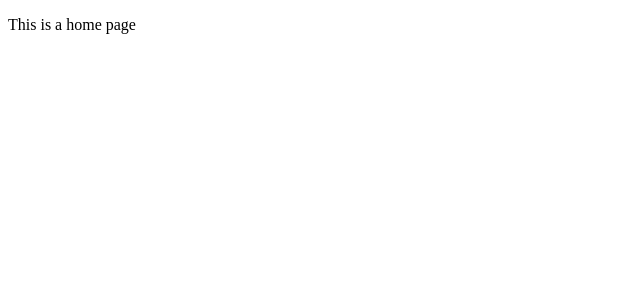
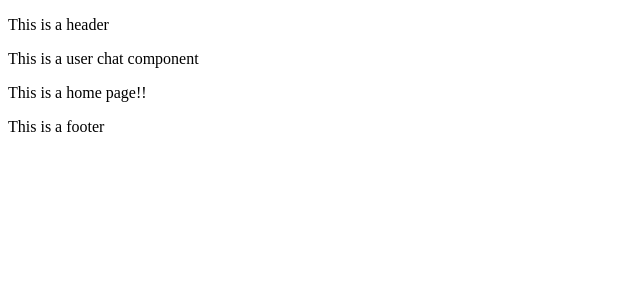
Before and after one commit to Jvilla125/ecommerce-app, a React (Create React App) app: page / in a window 1280 px wide. Shown: the top 300 px of the page, without its empty margins (0-640 px from the left). Built offline with nearby package versions, Linux system fonts and the light colour scheme.

Commit message:
Create a components/user folder that has a component to determine wether a user will have access to the chat component

```diff
--- a/src/App.js
+++ b/src/App.js
@@ -1,6 +1,14 @@
 import React from 'react';
 import { BrowserRouter, Routes, Route } from 'react-router-dom';
 
+// Components
+import HeaderComponent from './pages/components/HeaderComponent';
+import FooterComponent from './pages/components/FooterComponent';
+
+// user components
+import RoutesWithUserChatComponent from './pages/components/user/RoutesWithUserChatComponent';
+
+// Pages:
 import HomePage from './pages/HomePage';
 import CartPage from './pages/CartPage';
 import LoginPage from './pages/LoginPage';
@@ -30,7 +38,11 @@
 function App() {
   return (
     <BrowserRouter>
+      <HeaderComponent />
       <Routes>
+        {/* Creating an component that has all routes inside of it */}
+        {/* This will allow users to have the chat component and admin will not have access */}
+        <Route element={<RoutesWithUserChatComponent />}>
           <Route path="/" element={<HomePage />} />
           <Route path="/cart" element={<CartPage />} />
           <Route path="/product-list" element={<ProductListPage />} />
@@ -39,17 +51,22 @@
           <Route path="/login" element={<LoginPage />} />
           <Route path="/register" element={<RegisterPage />} />
           <Route path="*" element="Page not exists 404" />
+        </Route>
 
         {/* user protected routes */}
-        <Route element={<ProtectedRoutesComponent />} >
+        {/* pass the admin prop to the ProtectedRoutesComponent */}
+        <Route element={<ProtectedRoutesComponent admin={false} />}  >
           <Route path="/user" element={<UserProfiilePage />} />
           <Route path="/user/my-orders" element={<UserOrdersPage />} />
           <Route path="/user/cart-details" element={<UserCartDetailsPage />} />
           <Route path="/user/order-details" element={<UserOrderDetailsPage />} />
         </Route>
 
+
+
         {/* admin protected routes */}
-        <Route element={<ProtectedRoutesComponent />} >
+        {/* pass the admin prop to the ProtectedRoutesComponent */}
+        <Route element={<ProtectedRoutesComponent admin={true} />} >
           <Route path="/admin/users" element={<AdminUsersPage />} />
           <Route path="/admin/edit-user" element={<AdminEditUserPage />} />
           <Route path="/admin/products" element={<AdminProductsPage />} />
@@ -62,6 +79,7 @@
         </Route>
 
       </Routes>
+      <FooterComponent />
     </BrowserRouter>
   );
 }
--- a/src/pages/HomePage.js
+++ b/src/pages/HomePage.js
@@ -1,7 +1,7 @@
 import React from 'react';
 
 const HomePage = () => {
-    return <p>This is a home page</p>
+    return <p>This is a home page!!</p>
 }
 
 export default HomePage;
--- /dev/null
+++ b/src/pages/components/FooterComponent.js
@@ -0,0 +1,7 @@
+import React from 'react';
+
+const FooterComponent = () => {
+    return <p>This is a footer</p>
+}
+
+export default FooterComponent;
--- /dev/null
+++ b/src/pages/components/HeaderComponent.js
@@ -0,0 +1,7 @@
+import React from 'react';
+
+const HeaderComponent = () => {
+    return <p>This is a header</p>
+}
+
+export default HeaderComponent;
--- a/src/pages/components/ProtectedRoutesComponent.js
+++ b/src/pages/components/ProtectedRoutesComponent.js
@@ -1,9 +1,21 @@
 import React from 'react';
 import { Outlet, Navigate } from 'react-router-dom';
+import UserChatComponent from './user/UserChatComponent';
 
-const ProtectedRoutesComponent = () => {
-    const auth = true;
-    return auth ? <Outlet /> : <Navigate to="/login" />
+const ProtectedRoutesComponent = ({ admin }) => {
+
+    if (admin) {
+        // Line 57 in app.js, admin is false => return to login page
+        // Line 68 in app.js admin is true => Outlet gives admin access to each route path
+        let adminAuth = true;
+        return adminAuth ? <Outlet /> : <Navigate to="/login" />
+    } else {
+        // Line
+        let userAuth = true;
+        return userAuth ? <> <UserChatComponent /> <Outlet /> </> : <Navigate to="/login" />
+    }
+
+
 };
 
 export default ProtectedRoutesComponent;
--- /dev/null
+++ b/src/pages/components/user/RoutesWithUserChatComponent.js
@@ -0,0 +1,15 @@
+import React from 'react';
+import { Outlet } from 'react-router-dom';
+import UserChatComponent from './UserChatComponent';
+
+const RoutesWithUserChatComponent = () => {
+    return (
+        <>
+            <UserChatComponent />
+            {/* if user has access to this component, then it will render for user in the UI */}
+            <Outlet />
+        </>
+    )
+}
+
+export default RoutesWithUserChatComponent;
--- /dev/null
+++ b/src/pages/components/user/UserChatComponent.js
@@ -0,0 +1,7 @@
+import React from 'react';
+
+const UserChatComponent = () => {
+    return<p>This is a user chat component</p>
+}
+
+export default UserChatComponent;
```
Lines whose indentation alone changed are shown as unchanged.
